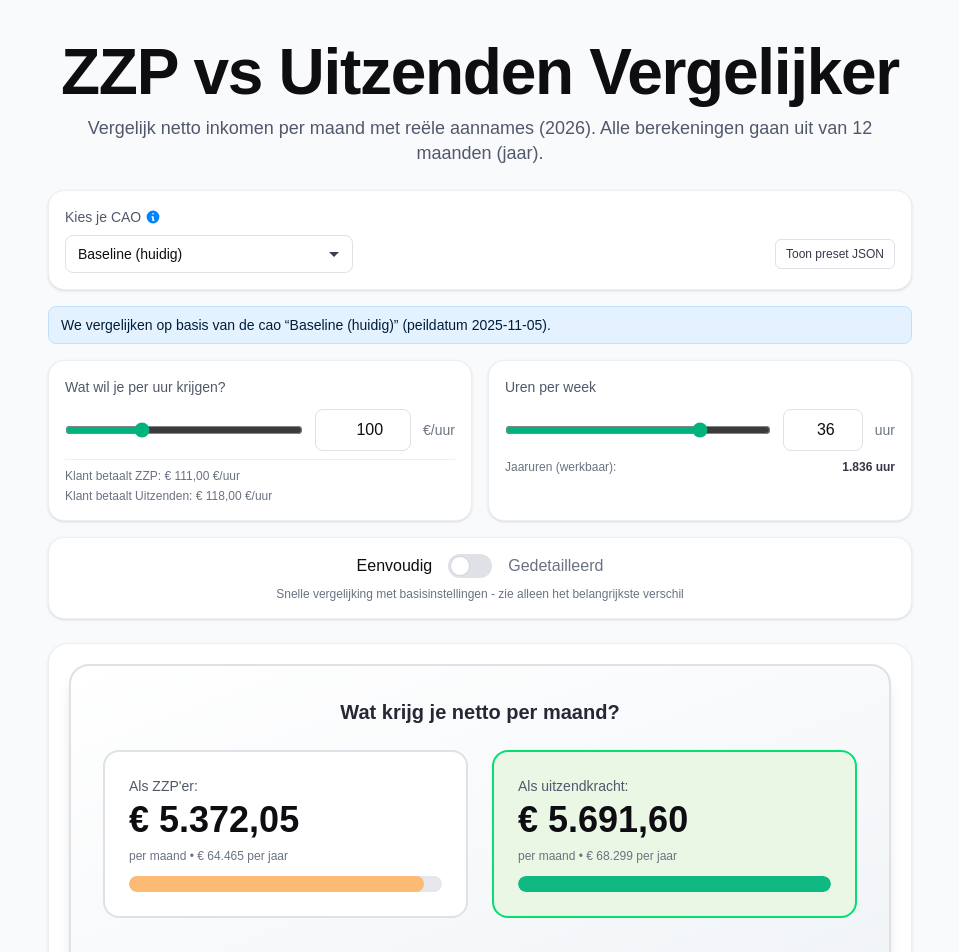
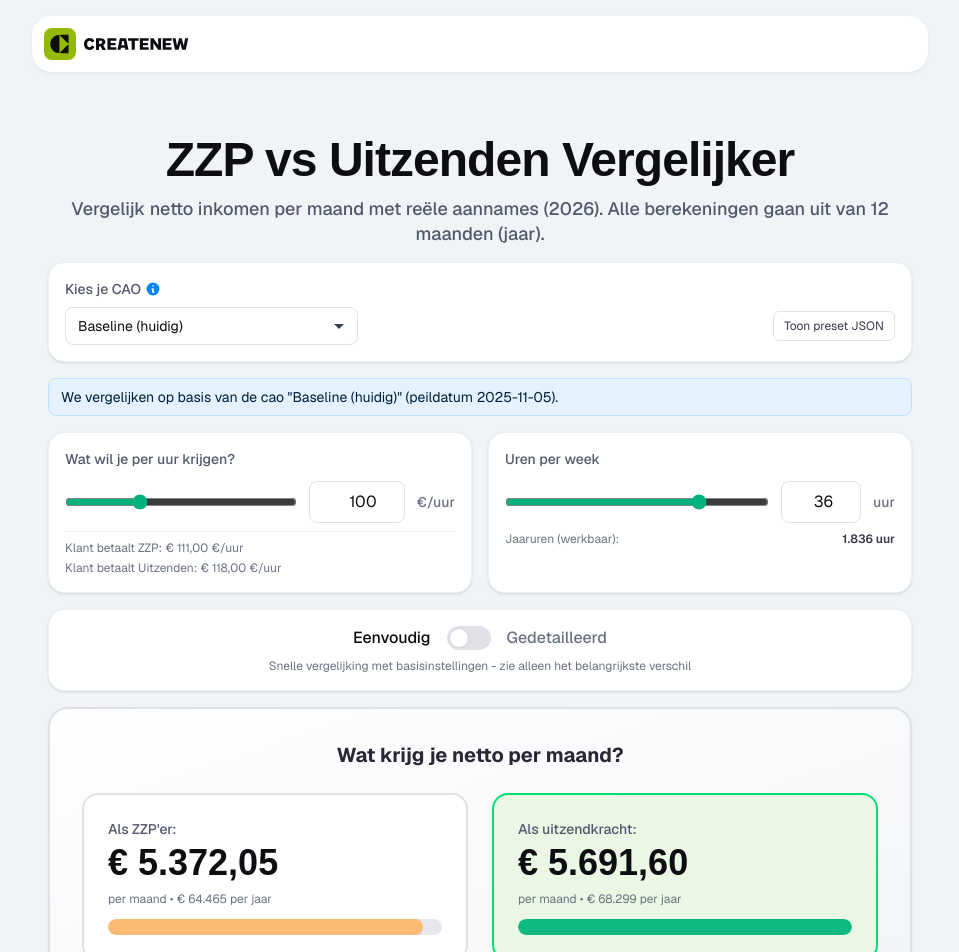
Before and after one commit to vkogmail/zzp-uitzenden-vergelijker, a Next.js app: page / in a window 1280 px wide. Shown: the top 952 px of the page, without its empty margins (160-1119 px from the left). Built offline with nearby package versions, Linux system fonts and the light colour scheme.

Commit message:
Add navigation bar, adjust spacing, update shadows, and fix font rendering

```diff
--- a/app/globals.css
+++ b/app/globals.css
@@ -101,9 +101,14 @@
 
   /* Fonts */
   --font-fallback-sans: ui-sans-serif, system-ui, -apple-system, "Segoe UI", "Inter", "Roboto", "Helvetica", Arial, "Apple Color Emoji", "Segoe UI Emoji";
-  --font-rebond-stack: var(--font-rebond), var(--font-fallback-sans);
+  /* Actual font name from font files: "Rebond Grotesque" */
+  --font-rebond-stack: "Rebond Grotesque", rebondGrotesque, var(--font-rebond), var(--font-fallback-sans);
   --font-sans: var(--font-rebond-stack);
   --font-mono: var(--font-geist-mono);
+
+  /* Background and foreground */
+  --background: var(--grey-cool-5);
+  --foreground: var(--grey-cool-400);
 }
 
 /* 2) Tailwind theme bridge */
@@ -214,10 +219,13 @@ html:where(:not(.no-smooth)) { scroll-behavior: smooth; }
 body {
   background: var(--background);
   color: var(--foreground);
-  font-family: var(--font-rebond-stack);
+  /* Use Geist as default font for body text */
+  font-family: var(--font-geist-sans), "Geist Variable", "Geist", var(--font-fallback-sans);
   text-rendering: optimizeLegibility;
   -webkit-font-smoothing: antialiased;
   -moz-osx-font-smoothing: grayscale;
+  margin: 0;
+  padding: 0;
 }
 
 /* 4) Variants */
@@ -225,12 +233,15 @@ body {
 
 /* 5) Typography utilities (full remap of your .ty-* rules) */
 @utility ty-h1 {
-  font-family: var(--font-rebond-stack);
-  font-weight: 600;
+  /* Use actual font name from font files: "Rebond Grotesque" */
+  font-family: "Rebond Grotesque", rebondGrotesque, var(--font-rebond), var(--font-fallback-sans) !important;
+  font-weight: 600 !important;
   letter-spacing: -0.02em;
   line-height: 1;
   color: var(--color-foreground);
-  font-size: clamp(40px, 6vw, 64px);
+  font-size: clamp(32px, 5vw, 48px);
+  font-synthesis: none;
+  -webkit-font-smoothing: antialiased;
 }
 @utility ty-h2 {
   font-family: var(--font-rebond-stack);
@@ -275,7 +286,33 @@ body {
   text-decoration-thickness: 1px;
 }
 
-/* 6) Helpers */
+/* 6) Force Rebond Grotesque on large currency numbers */
+.text-4xl.font-bold {
+  font-family: "Rebond Grotesque", rebondGrotesque, var(--font-rebond), var(--font-fallback-sans) !important;
+}
+
+/* Medium currency numbers - need to handle responsive classes */
+/* Exclude h2 elements from Rebond Grotesque */
+.text-lg.font-bold:not(h2),
+.text-xl.font-bold:not(h2) {
+  font-family: "Rebond Grotesque", rebondGrotesque, var(--font-rebond), var(--font-fallback-sans) !important;
+}
+
+@media (min-width: 768px) {
+  .text-lg.md\:text-xl.font-bold:not(h2),
+  .md\:text-xl.font-bold:not(h2) {
+    font-family: "Rebond Grotesque", rebondGrotesque, var(--font-rebond), var(--font-fallback-sans) !important;
+  }
+}
+
+/* Force Geist on h2 elements - must be after the Rebond rules */
+h2,
+h2.text-xl.font-bold,
+h2.text-lg.font-bold {
+  font-family: var(--font-geist-sans), "Geist Variable", "Geist", var(--font-fallback-sans) !important;
+}
+
+/* 7) Helpers */
 @utility safe-area-bottom { padding-bottom: env(safe-area-inset-bottom); }
 @utility touch-manipulation { touch-action: manipulation; }
 
--- a/app/layout.tsx
+++ b/app/layout.tsx
@@ -1,6 +1,6 @@
 import type { Metadata } from "next";
 import localFont from "next/font/local";
-import { Geist_Mono } from "next/font/google";
+import { Geist, Geist_Mono } from "next/font/google";
 import "./globals.css";
 
 const rebondGrotesque = localFont({
@@ -29,6 +29,13 @@ const rebondGrotesque = localFont({
   display: "swap",
   adjustFontFallback: false,
   variable: "--font-rebond",
+  // Force Next.js to use the actual font name from the font files
+  name: "Rebond Grotesque",
+});
+
+const geistSans = Geist({
+  variable: "--font-geist-sans",
+  subsets: ["latin"],
 });
 
 const geistMono = Geist_Mono({
@@ -47,8 +54,8 @@ export default function RootLayout({
   children: React.ReactNode;
 }>) {
   return (
-    <html lang="en" className={rebondGrotesque.variable}>
-      <body className={`${geistMono.variable} antialiased`}>
+    <html lang="en" className={`${rebondGrotesque.variable} ${rebondGrotesque.className}`}>
+      <body className={`${geistSans.variable} ${geistMono.variable} antialiased`}>
         {children}
       </body>
     </html>
--- a/app/page.tsx
+++ b/app/page.tsx
@@ -71,13 +71,18 @@ export default function Home() {
   };
 
   return (
-    <div className="min-h-screen bg-[#f8fafc] text-gray-900 scroll-smooth">
+    <div className="min-h-screen text-gray-900 scroll-smooth" style={{ paddingTop: '16px' }}>
+      {/* Navigation */}
+      <nav className="bg-white rounded-[20px] mx-auto mb-6 max-w-4xl" style={{ boxShadow: 'rgba(13, 13, 18, 0.05) 0px 2px 4px 0px', paddingTop: '12px', paddingBottom: '12px', paddingLeft: '12px', paddingRight: '12px', height: '56px', display: 'flex', alignItems: 'center' }}>
+        <img src="/logo.svg" alt="Logo" className="h-8 w-auto" />
+      </nav>
+
       <div className={`mx-auto max-w-4xl px-4 py-10 ${isSimpleMode ? 'pb-10' : 'pb-72'}`}>
-        <header className="mb-6">
+        <header className="mb-4">
           <h1 className="ty-h1 text-center mb-3">
             ZZP vs Uitzenden Vergelijker
           </h1>
-          <p className="ty-body-lg text-center mb-6">
+          <p className="ty-body-lg text-center mb-4">
             Vergelijk netto inkomen per maand met reële aannames (2026). Alle berekeningen gaan uit van 12 maanden (jaar).
           </p>
         </header>
@@ -129,13 +134,13 @@ export default function Home() {
         </section>
         {/* Actieve CAO banner (altijd zichtbaar, ook als dropdown straks verdwijnt) */}
         <div className="mb-4 rounded-lg bg-blue-50 border border-blue-200 px-3 py-2 text-xs md:text-sm text-blue-900">
-          We vergelijken op basis van de cao “{(presets as any)[preset]?.label ?? '—'}”
+          We vergelijken op basis van de cao "{(presets as any)[preset]?.label ?? '—'}"
           {(() => { const cfg = (presets as any)[preset]?.config as any; return cfg?.peildatum ? ` (peildatum ${cfg.peildatum})` : ''; })()}
           .
         </div>
 
         {/* Hours Input, Rate Input and Toggle Switch - Unified design for both mobile and desktop */}
-        <section className="mb-6 space-y-4">
+        <section className="mb-4 space-y-4">
           {/* Hours per week and Rate inputs - side by side on desktop */}
           <div className="grid grid-cols-1 md:grid-cols-2 gap-4">
             {/* Hourly rate input - what you want to get per hour */}
@@ -272,22 +277,20 @@ export default function Home() {
         </section>
 
         {isSimpleMode ? (
-          <section className="mb-6">
-            <div className="rounded-2xl border border-gray-100 bg-white p-5 shadow-sm">
-              <SimpleMode inputs={inputs} onInputChange={setValue as any} />
-            </div>
+          <section className="mb-4 mt-0">
+            <SimpleMode inputs={inputs} onInputChange={setValue as any} />
           </section>
         ) : (
           <>
             {/* Calculator Section - Visible on both Mobile and Desktop */}
-            <section className="mb-6">
+            <section className="mb-4">
               <div className="rounded-2xl border border-gray-100 bg-white p-5 shadow-sm">
                 <Calculator values={inputs as any} onChange={setValue as any} />
               </div>
             </section>
 
             {/* Detailed Results with Tabs */}
-            <section ref={exportRef} className="space-y-6">
+            <section ref={exportRef} className="space-y-4">
               <DetailedResults data={result} inputs={inputs} />
             </section>
           </>
--- a/components/DetailedResults.tsx
+++ b/components/DetailedResults.tsx
@@ -105,7 +105,7 @@ export default function DetailedResults({ data, inputs }: DetailedResultsProps)
   return (
     <div className="w-full">
       {/* Resultaat vergelijking - groot en duidelijk */}
-      <div className="rounded-2xl border-2 border-gray-200 bg-gradient-to-br from-white to-gray-50 p-8 shadow-lg mb-6">
+      <div className="rounded-2xl border-2 border-gray-200 bg-gradient-to-br from-white to-gray-50 p-8 mb-6" style={{ boxShadow: '0 2px 4px 0 rgba(13, 13, 18, 0.05)' }}>
         <h2 className="text-xl font-bold text-gray-800 mb-6 text-center">
           Wat krijg je netto per maand?
         </h2>
--- a/components/SimpleMode.tsx
+++ b/components/SimpleMode.tsx
@@ -22,9 +22,9 @@ export default function SimpleMode({ inputs }: SimpleModeProps) {
   const empBarColor = zzpIsLower ? '#10b981' : '#fdba74'; // groen als ZZP lager is, orange-300 als uitzenden lager is
 
   return (
-    <div className="space-y-6">
+    <div className="space-y-0">
       {/* Resultaat vergelijking - groot en duidelijk */}
-      <div className="rounded-2xl border-2 border-gray-200 bg-gradient-to-br from-white to-gray-50 p-8 shadow-lg">
+      <div className="rounded-2xl border-2 border-gray-200 bg-gradient-to-br from-white to-gray-50 p-8" style={{ boxShadow: '0 2px 4px 0 rgba(13, 13, 18, 0.05)' }}>
         <h2 className="text-xl font-bold text-gray-800 mb-6 text-center">
           Wat krijg je netto per maand?
         </h2>
```
Also changed, not shown: public/logo.svg (added).
